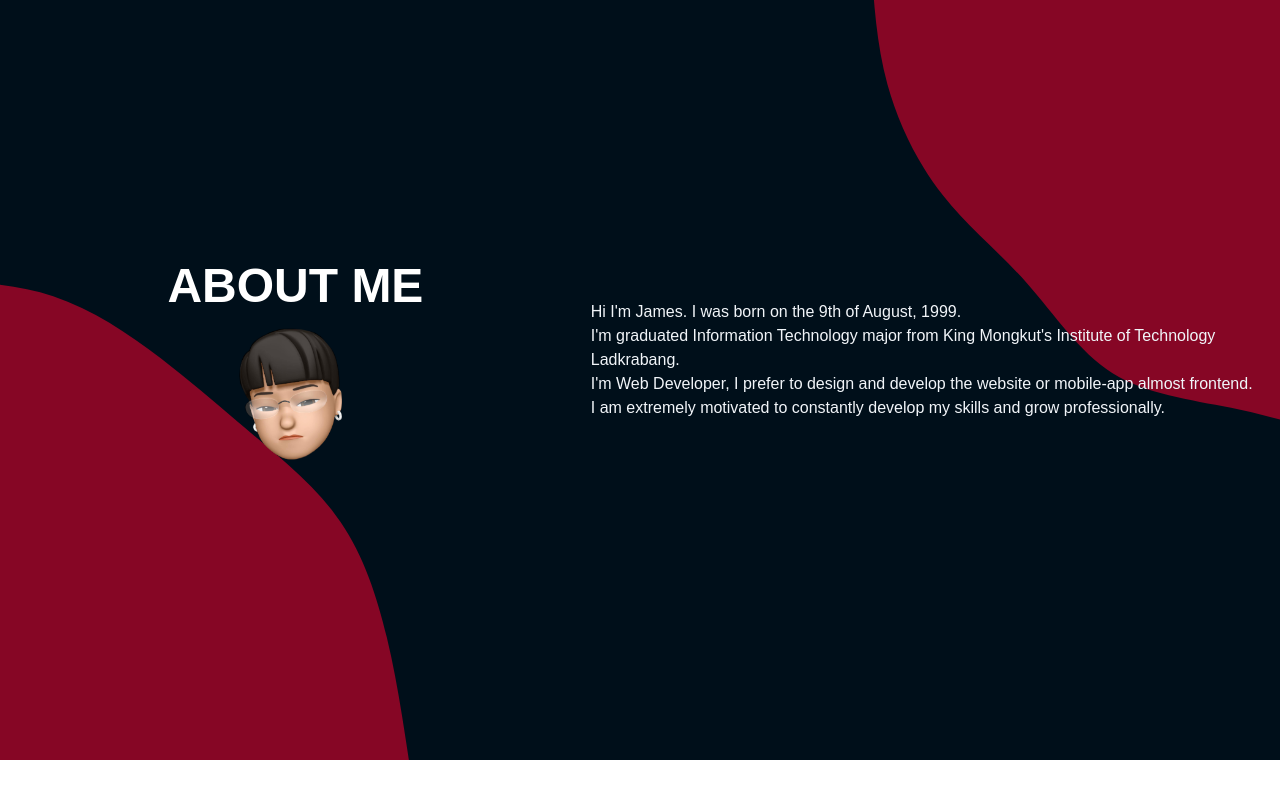
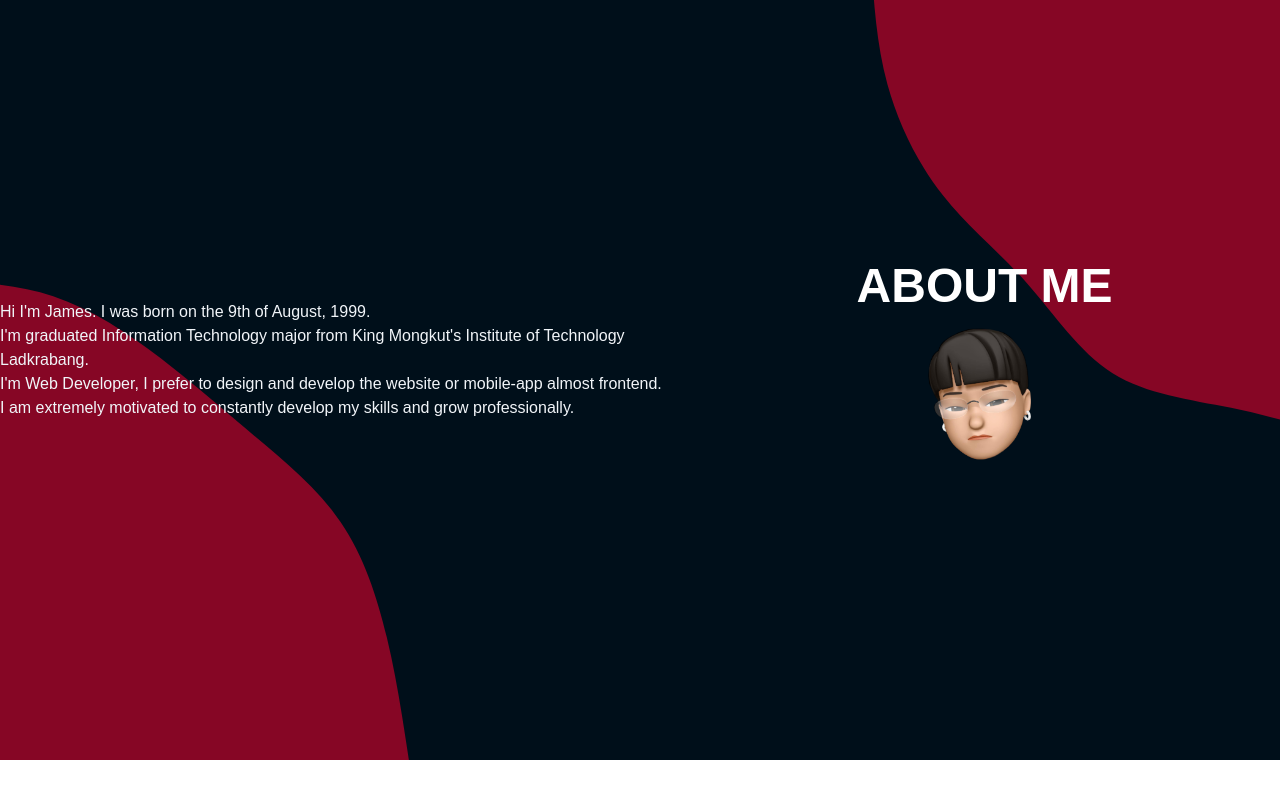
Before and after one commit to jamesmhee/portfolio, a React (Vite) app: page / in a window 1280 px wide. Shown: the part 849-1647 px from the top of the page. Built offline with nearby package versions, Linux system fonts and the light colour scheme; a web font is replaced by a local one.

Commit message:
edit home and about and edit to one page website

```diff
--- a/src/pages/About.jsx
+++ b/src/pages/About.jsx
@@ -4,6 +4,11 @@ import arprofile from '../assets/arprofile.png'
 const About = () => {
   return (
     <div id="about" className="bg-about-2 bg-slate-900 bg-cover bg-center flex md:flex-row flex-col justify-center items-center text-slate-100 min-h-screen">
+      <div className='md:w-7/12 grow-0 p-5 md:p-0 flex flex-col text-center md:text-left'>
+        Hi I'm James. I was born on the 9th of August, 1999.<br></br>I'm graduated Information Technology major from King Mongkut's Institute of Technology Ladkrabang.<br></br>
+        I'm Web Developer, I prefer to design and develop the website or mobile-app almost frontend.<br></br>I am extremely motivated to constantly develop my skills and grow professionally.
+
+      </div>
       <div className='md:w-6/12 grow-0 mx-auto flex flex-col items-center md:text-xl text-lg'>
         <h1 className='text-white font-semibold'>
           ABOUT ME
@@ -12,11 +17,6 @@ const About = () => {
           <img src={arprofile} alt="profileabout"/>
         </div>
       </div>
-      <div className='md:w-7/12 grow-0 p-5 md:p-0 flex flex-col text-center md:text-left'>
-        Hi I'm James. I was born on the 9th of August, 1999.<br></br>I'm graduated Information Technology major from King Mongkut's Institute of Technology Ladkrabang.<br></br>
-        I'm Web Developer, I prefer to design and develop the website or mobile-app almost frontend.<br></br>I am extremely motivated to constantly develop my skills and grow professionally.
-
-      </div>
     </div>
   )
 }
```
